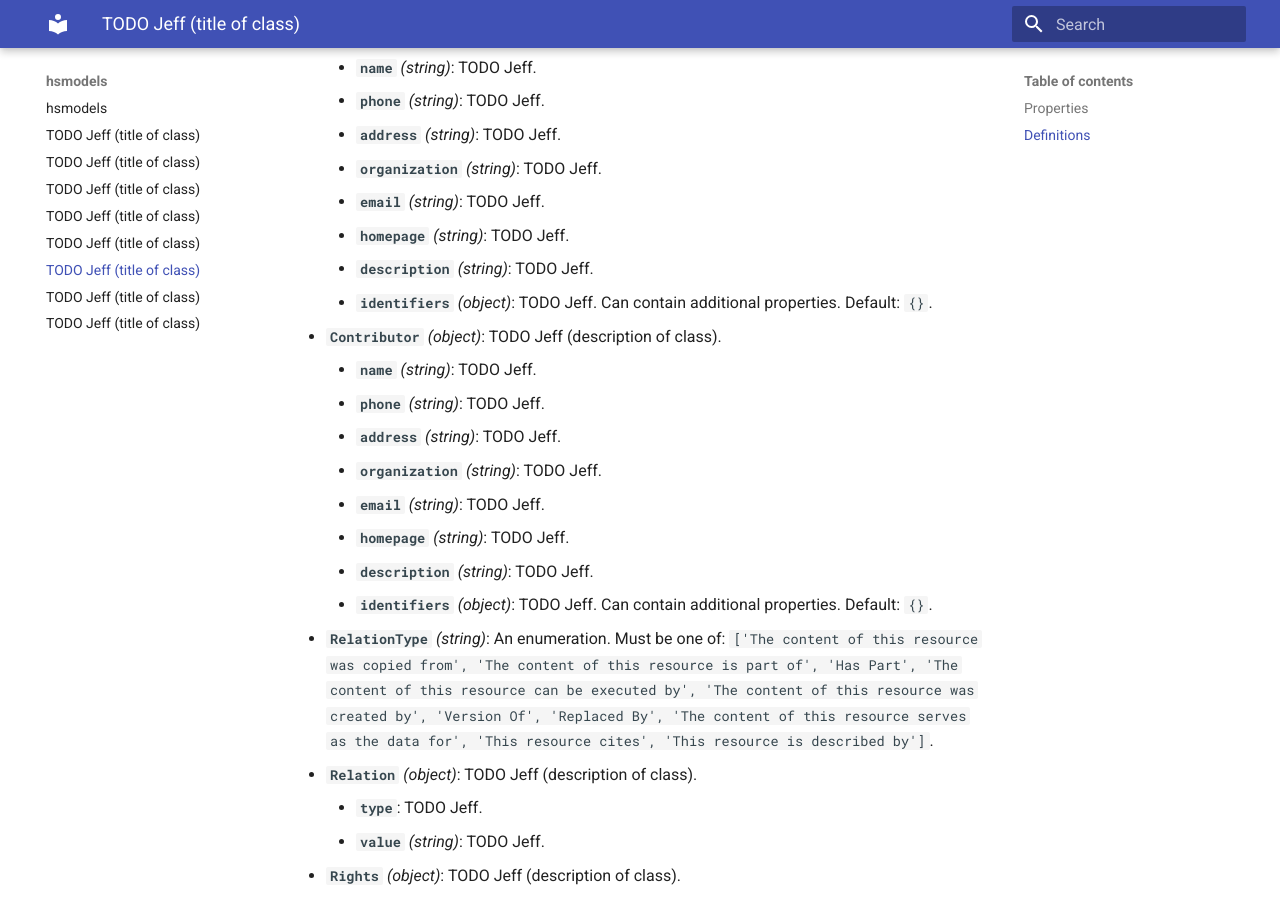
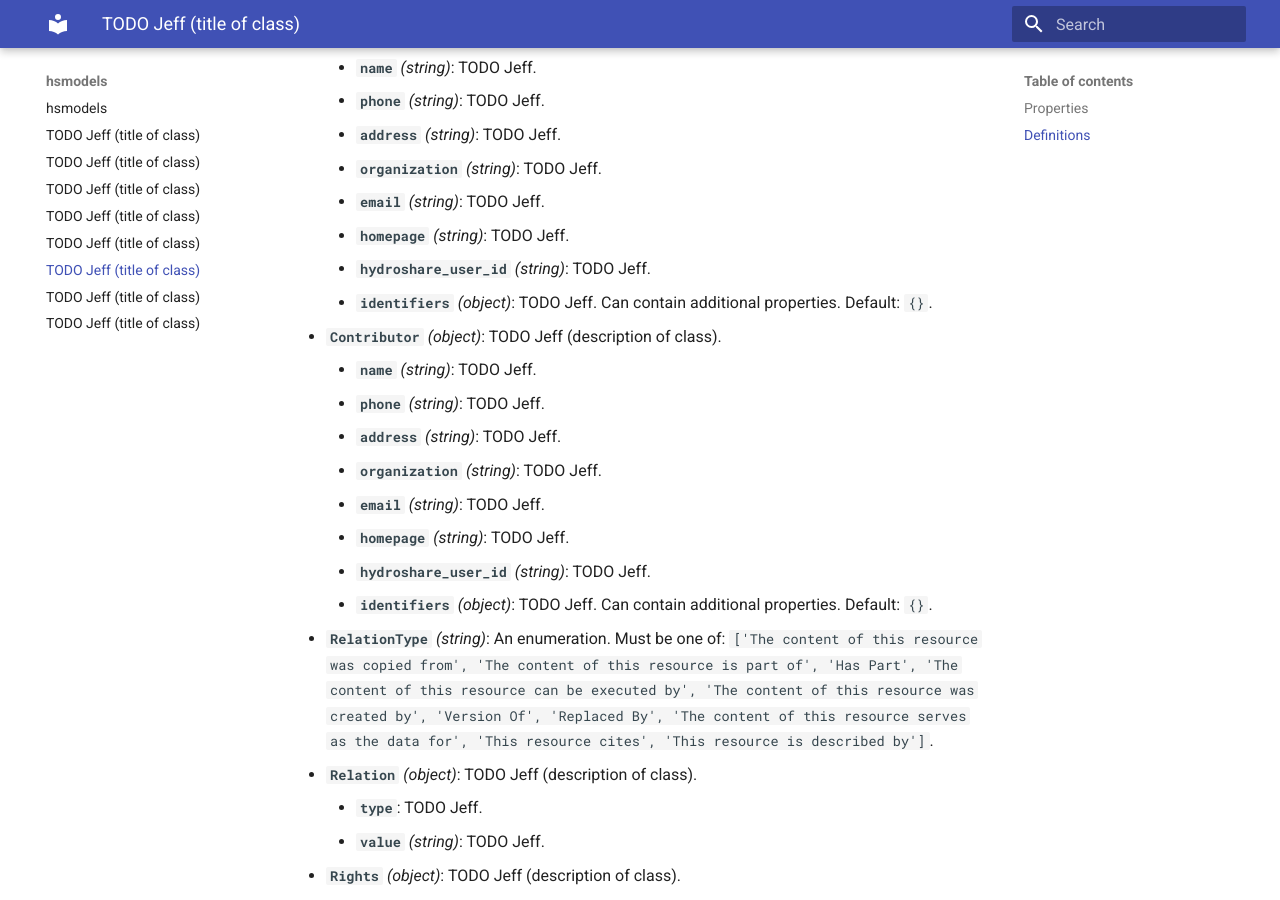
Before and after one commit to hydroshare/hsmodels, an MkDocs documentation site: the page built from docs/ResourceMetadata.md, in a window 1280 px wide and 900 px high, scrolled down 1265 px. Built offline with MkDocs 1.6.1 and Material for MkDocs 9.7.7, drawn with Linux system fonts in a browser that asks for light colours.

Commit message:
typos and md

```diff
--- a/docs/ResourceMetadata.md
+++ b/docs/ResourceMetadata.md
@@ -40,7 +40,7 @@
     - **`organization`** *(string)*: TODO Jeff.
     - **`email`** *(string)*: TODO Jeff.
     - **`homepage`** *(string)*: TODO Jeff.
-    - **`description`** *(string)*: TODO Jeff.
+    - **`hydroshare_user_id`** *(string)*: TODO Jeff.
     - **`identifiers`** *(object)*: TODO Jeff. Can contain additional properties. Default: `{}`.
 - **`Contributor`** *(object)*: TODO Jeff (description of class).
     - **`name`** *(string)*: TODO Jeff.
@@ -49,7 +49,7 @@
     - **`organization`** *(string)*: TODO Jeff.
     - **`email`** *(string)*: TODO Jeff.
     - **`homepage`** *(string)*: TODO Jeff.
-    - **`description`** *(string)*: TODO Jeff.
+    - **`hydroshare_user_id`** *(string)*: TODO Jeff.
     - **`identifiers`** *(object)*: TODO Jeff. Can contain additional properties. Default: `{}`.
 - **`RelationType`** *(string)*: An enumeration. Must be one of: `['The content of this resource was copied from', 'The content of this resource is part of', 'Has Part', 'The content of this resource can be executed by', 'The content of this resource was created by', 'Version Of', 'Replaced By', 'The content of this resource serves as the data for', 'This resource cites', 'This resource is described by']`.
 - **`Relation`** *(object)*: TODO Jeff (description of class).
```
Also changed, not shown: 1 other file.
